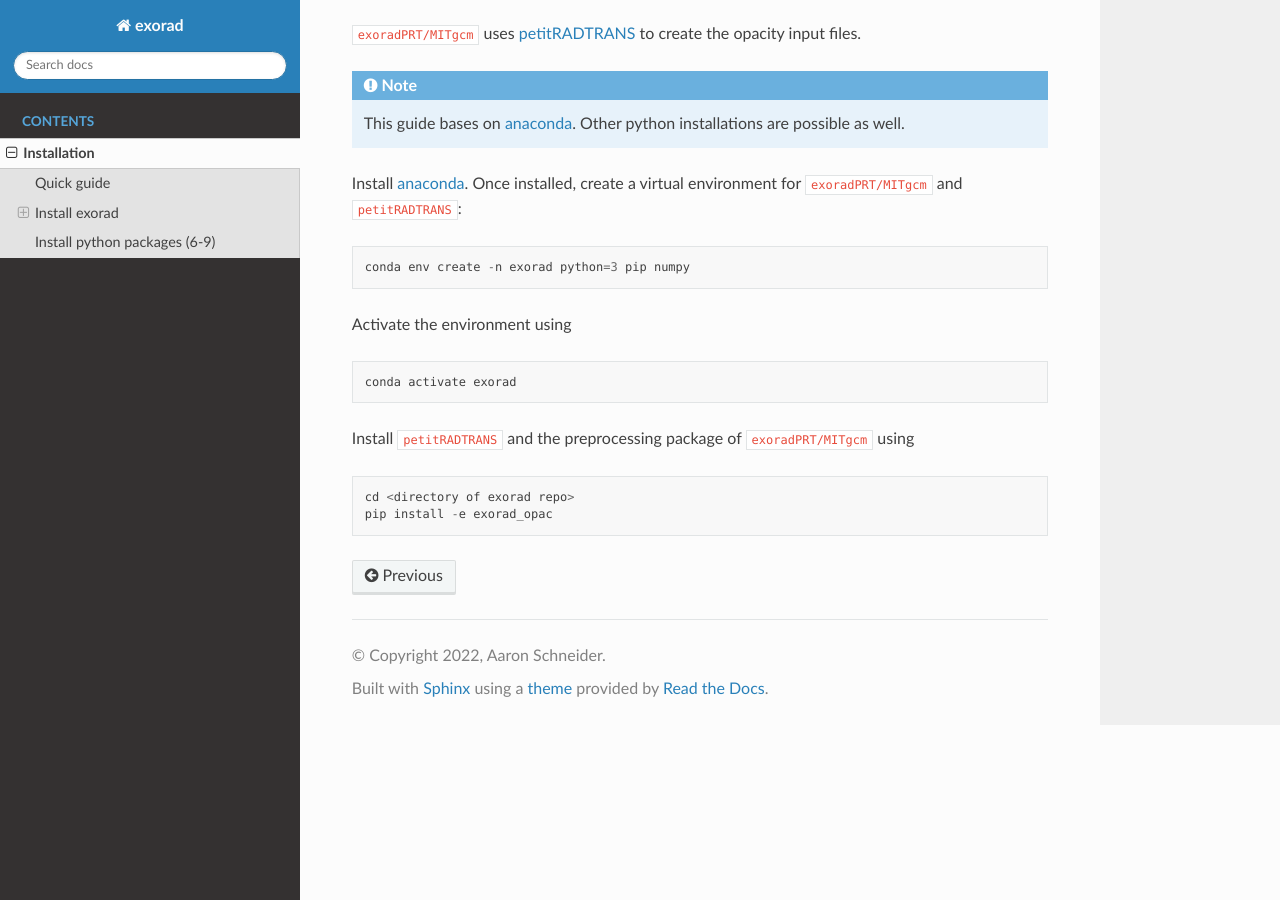
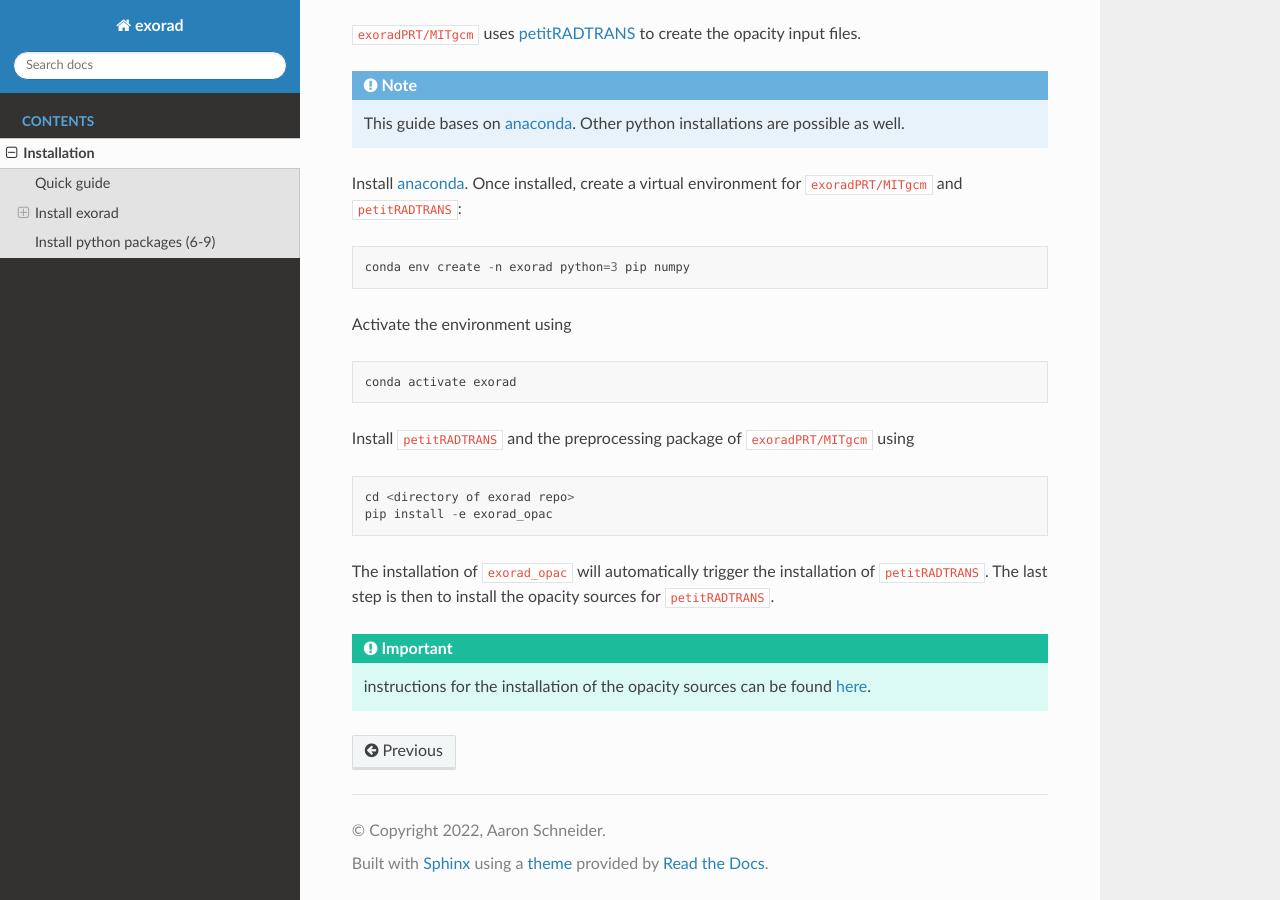
Before and after one commit to exorad/exorad-wiki, a Sphinx documentation site: the page built from doc/source/Installation.rst, in a window 1280 px wide and 900 px high, scrolled down 1703 px. Built offline with Sphinx 7.4.7 and the Read the Docs theme 2.0.0, drawn with Linux system fonts in a browser that asks for light colours; pages that are not in the unit, such as notebooks, are missing from menus.

Commit message:
finish instructions for install

```diff
--- a/doc/source/Installation.rst
+++ b/doc/source/Installation.rst
@@ -96,3 +96,8 @@
 
     cd <directory of exorad repo>
     pip install -e exorad_opac
+
+The installation of ``exorad_opac`` will automatically trigger the installation of ``petitRADTRANS``.
+The last step is then to install the opacity sources for ``petitRADTRANS``.
+
+.. important:: instructions for the installation of the opacity sources can be found `here <https://petitradtrans.readthedocs.io/en/latest/content/installation.html>`_.
```
